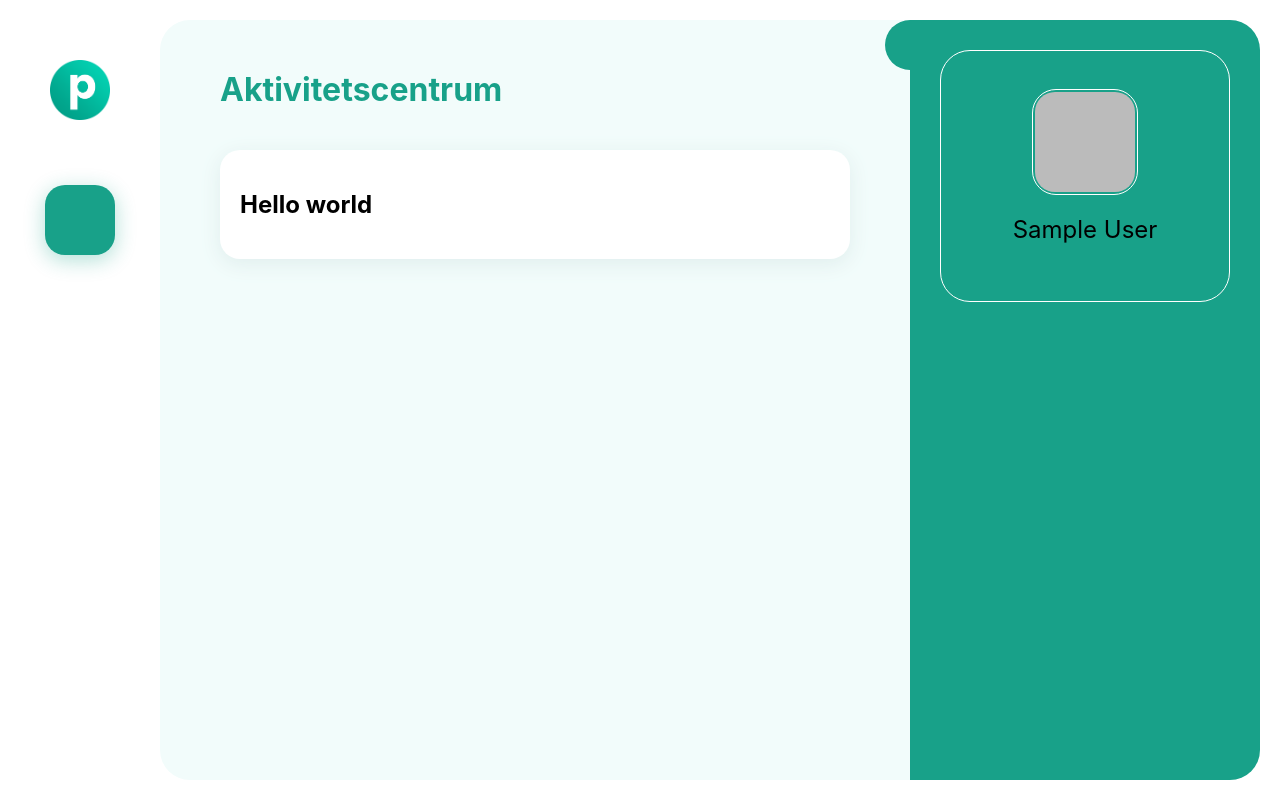
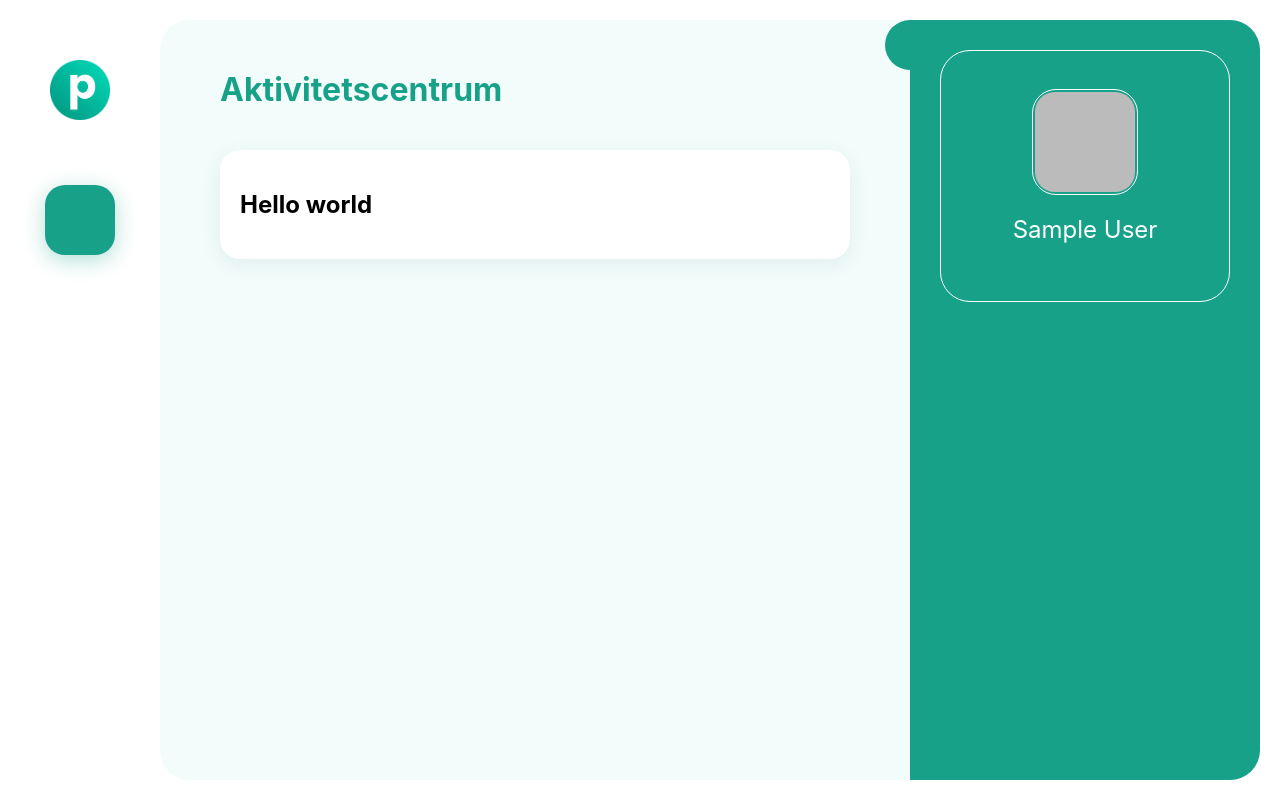
Before and after one commit to Partikular/partikularnet, a React (Create React App) app: page / in a window 1280 px wide. Built offline with nearby package versions, Linux system fonts and the light colour scheme; no server answers; the database is empty; sample sign-in values are in the browser's storage; some icons are missing.

Commit message:
ProfileInfo fix color and positioning

```diff
--- a/src/components/activity-menu/ProfileCard.tsx
+++ b/src/components/activity-menu/ProfileCard.tsx
@@ -33,6 +33,7 @@ const Wrapper = styled.div`
   border: white solid 1px;
   border-radius: 30px;
   min-height: 190px;
+  text-align: center;
 `;
 
 const ProfileImgContainer = styled.div`
@@ -57,6 +58,7 @@ const ProfileInfo = styled.div`
 
 const Username = styled.div`
   font-size: 24px;
+  color: white;
 `;
 
 const Role = styled.div`
```
